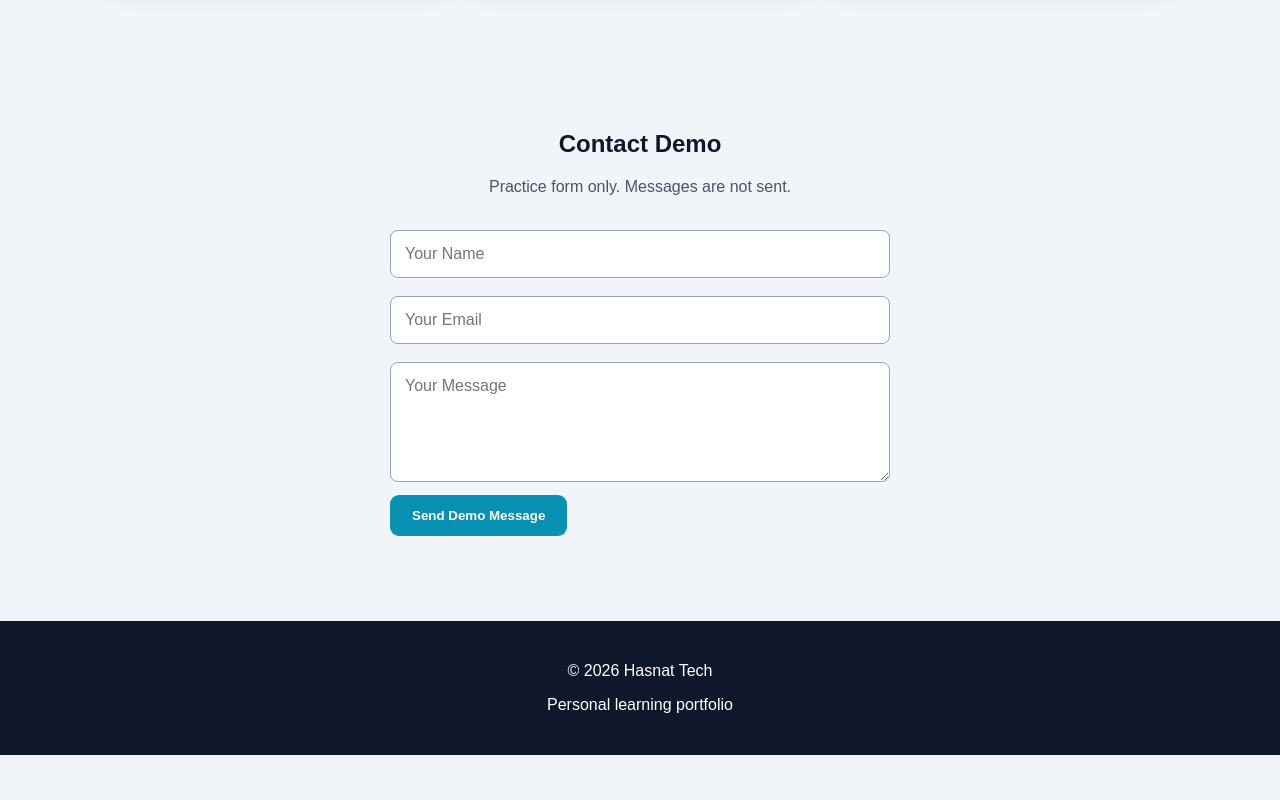
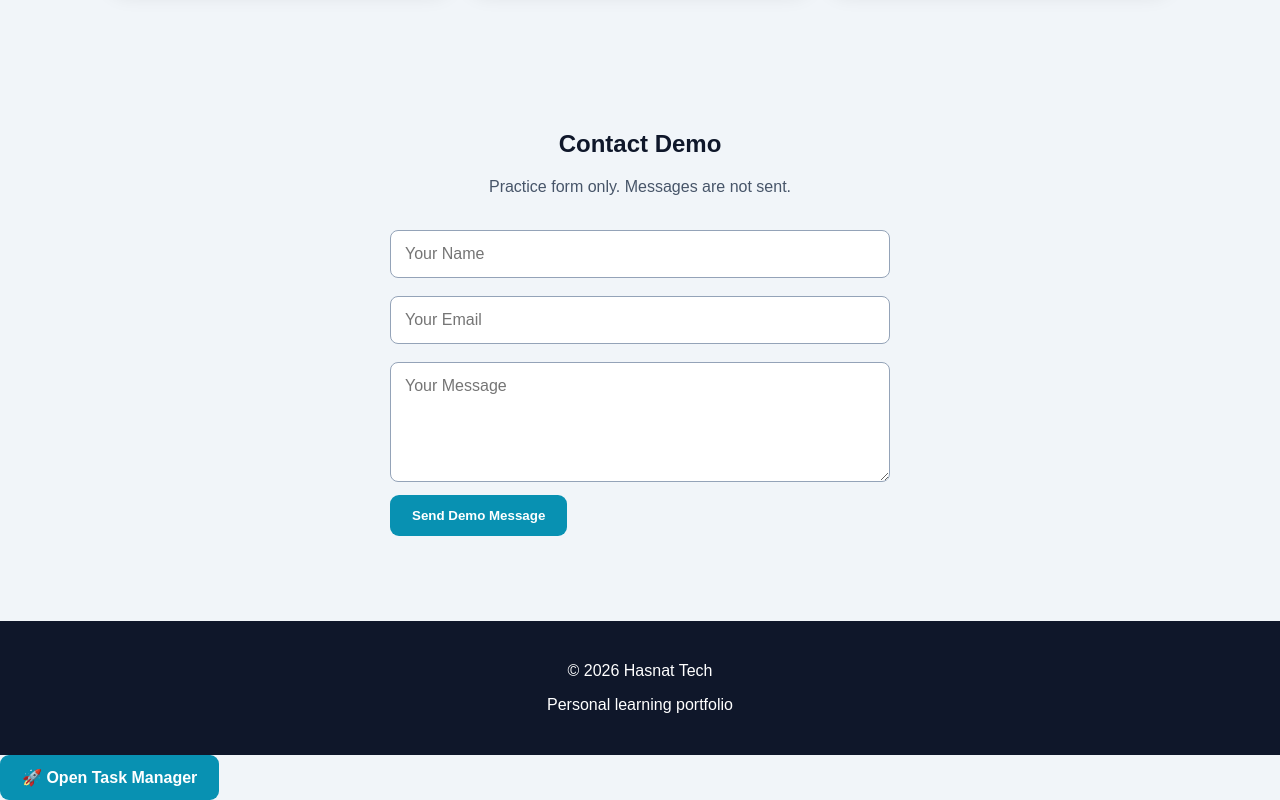
Before and after one commit to HASNATALI143/hasnat-tech-website, a plain HTML site: page index.html in a window 1280 px wide. Shown: the part 1558-2358 px from the top of the page. Before the commit the page ends 2313 px from the top, so only its background shows below. Drawn offline with Linux system fonts and the light colour scheme.

Commit message:
Add button to open Task Manager
Added a button to open the Task Manager.

```diff
--- a/index.html
+++ b/index.html
@@ -304,5 +304,9 @@ document.getElementById("contactForm")
 });
 </script>
 
+<a href="todo.html" class="btn">
+  🚀 Open Task Manager
+</a>
+
 </body>
 </html>
```
